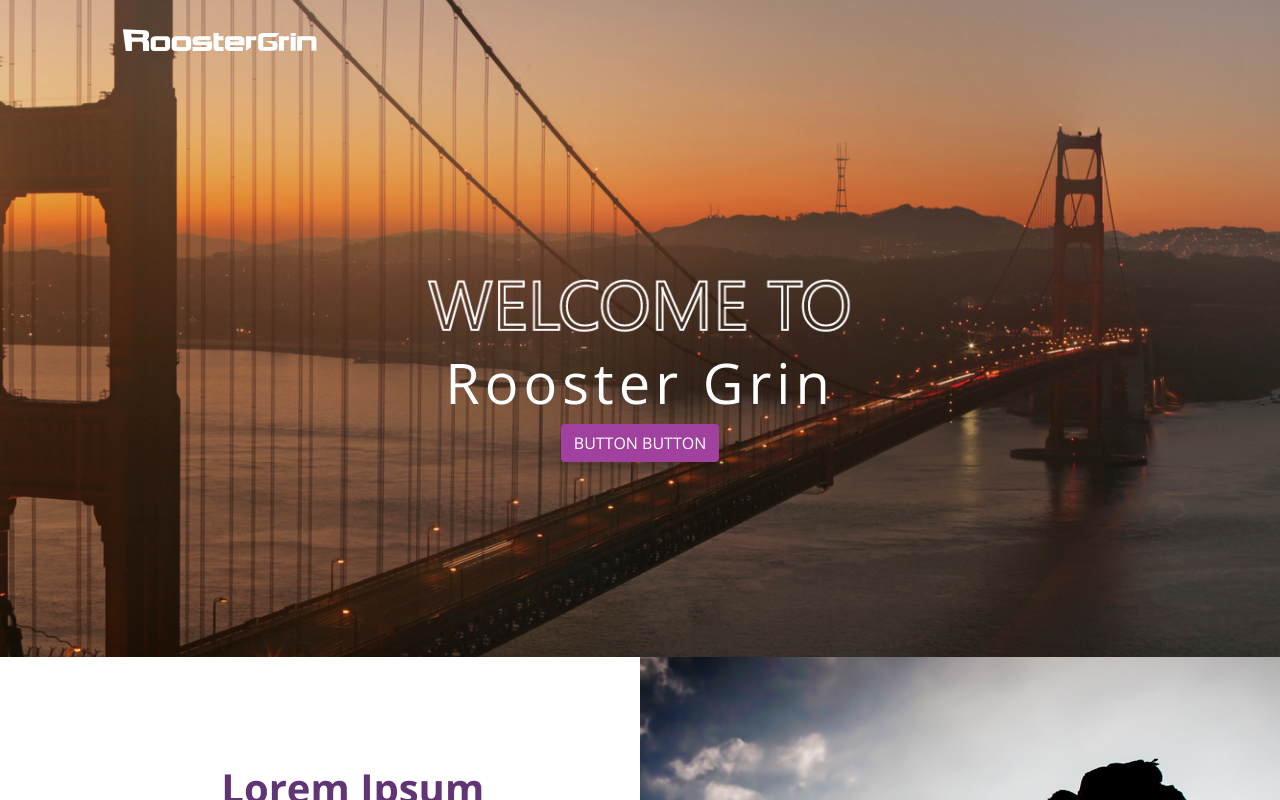
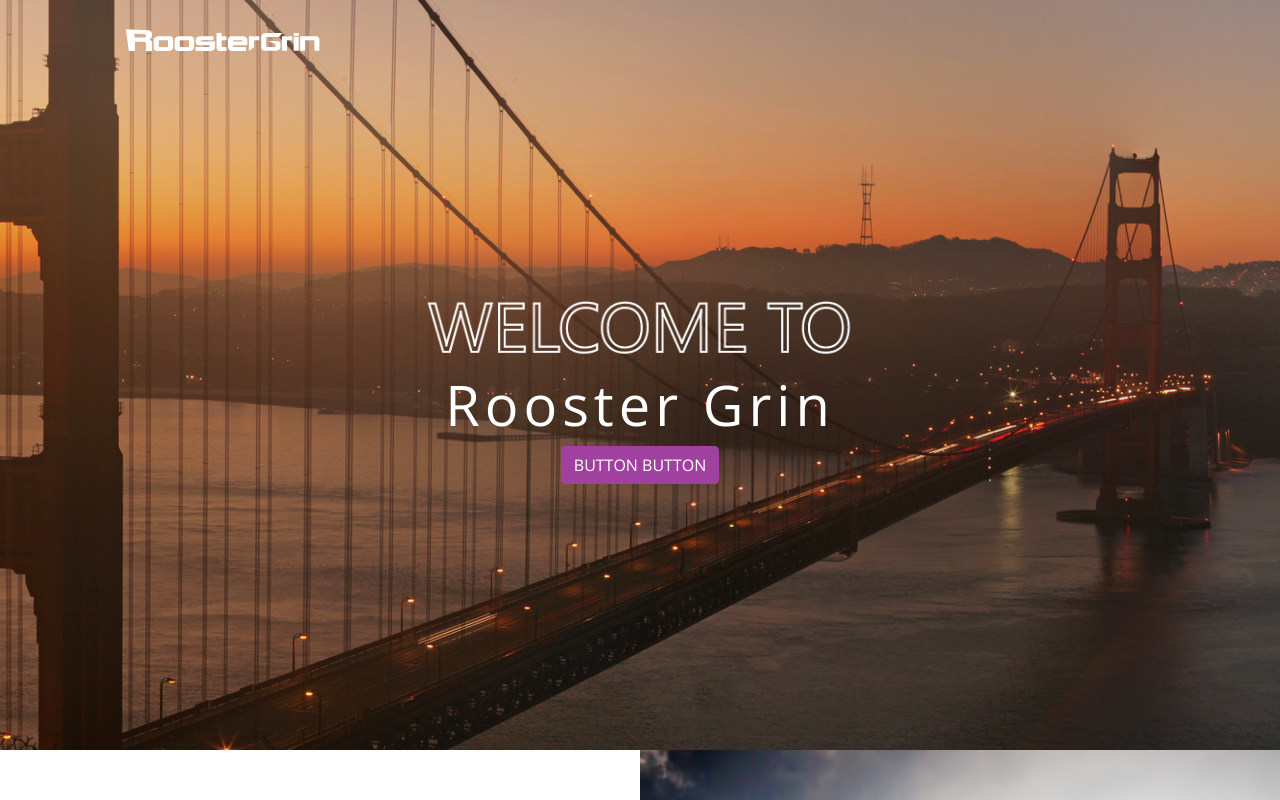
Before and after one commit to awstin17/rg-challenge, a Vue app: page / in a window 1280 px wide. Shown: the top 800 px of the page. Built offline with nearby package versions, Linux system fonts and the light colour scheme; the HTML template or start-up script is replaced by a standard one.

Commit message:
finished header code cleanup. Added custom theming stylesheet

```diff
--- a/src/App.vue
+++ b/src/App.vue
@@ -40,7 +40,7 @@ export default class App extends Vue {}
   font-family: "Open Sans", Helvetica, Arial, sans-serif;
 }
 
-.parallax-desktop {
+.parallax {
   background-attachment: fixed;
 }
 </style>
--- a/src/components/Header.vue
+++ b/src/components/Header.vue
@@ -1,47 +1,51 @@
 <template>
-  <div id="container" class="pt-4 container-fluid parallax-desktop">
-    <div class="row no-gutters">
+  <div id="hero-container" class="container-fluid parallax d-flex flex-column pt-4">
+    <div class="row">
       <div class="col-4 offset-sm-1">
-        <img style="max-width: 200px; min-width: 150px;" src="../assets/logo-white.svg" />
+        <img id="roostergrin-logo" src="../assets/logo-white.svg" />
       </div>
     </div>
-    <div class="row no-gutters align-items-center" style="height: 600px">
-      <div class="col-12" data-aos="fade" data-aos-duration="1000">
-        <img
-          src="../assets/welcome to@2x.png"
-          width="100%"
-          class="m-auto d-block"
-          style="max-width: 430px"
-        />
-        <h1 style="letter-spacing: 5px;" class="text-center text-white">Rooster Grin</h1>
-        <button
-          style="background-color: #a041a0"
-          class="btn d-block m-auto text-white"
-        >BUTTON BUTTON</button>
+    <div class="row m-auto">
+      <div class="col-12 mb-5" data-aos="fade" data-aos-duration="500">
+        <!-- Welcome to text is image to achieve no fill font. SVG tag difficult to manipulate -->
+        <img id="welcometo-image" src="../assets/welcome to.png" width="100%" class="m-auto" />
+        <h1 id="company-title" class="text-center text-white">Rooster Grin</h1>
+        <button class="btn btn-primary d-block m-auto text-white">BUTTON BUTTON</button>
       </div>
     </div>
   </div>
 </template>
 
 <script lang="ts">
-import { Component, Prop, Vue } from "vue-property-decorator";
+import { Component, Vue } from "vue-property-decorator";
 
 @Component
-export default class Header extends Vue {
-  @Prop() private msg!: string;
-}
+export default class Header extends Vue {}
 </script>
 
-<!-- Add "scoped" attribute to limit CSS to this component only -->
 <style scoped lang="scss">
-#container {
+#hero-container {
   background-image: url("../assets/hero.jpg");
   background-size: cover;
   background-position: 50% 50%;
+  min-height: 750px;
+}
+
+#roostergrin-logo {
+  max-width: 200px;
+  min-width: 150px;
+}
+
+#welcometo-image {
+  max-width: 430px;
+}
+
+#company-title {
+  letter-spacing: 5px;
 }
 
 @media (min-width: 576px) {
-  h1 {
+  #company-title {
     font-size: 3.5rem;
   }
 }
--- a/src/components/Third-Section.vue
+++ b/src/components/Third-Section.vue
@@ -68,11 +68,10 @@
 
 <script lang="ts">
 import { Component, Prop, Vue } from "vue-property-decorator";
+import Icon from "./icon.vue";
 
 @Component
-export default class ThirdSection extends Vue {
-  @Prop() private icon!: string;
-}
+export default class ThirdSection extends Vue {}
 </script>
 
 <!-- Add "scoped" attribute to limit CSS to this component only -->
--- /dev/null
+++ b/src/custom.scss
@@ -0,0 +1,3 @@
+$purple: #a041a0;
+
+$primary: $purple;
--- a/src/main.ts
+++ b/src/main.ts
@@ -2,7 +2,8 @@ import Vue from "vue"
 import App from "./App.vue"
 import "./registerServiceWorker"
 import "bootstrap"
-import "bootstrap/dist/css/bootstrap.min.css"
+// import "bootstrap/dist/css/bootstrap.min.css"
+import "./styles.scss"
 import { library } from "@fortawesome/fontawesome-svg-core"
 import {
   faUserSecret,
--- /dev/null
+++ b/src/styles.scss
@@ -0,0 +1,2 @@
+@import "custom";
+@import "~bootstrap/scss/bootstrap";
```
Also changed, not shown: src/assets/welcome to.png, src/assets/welcome to@2x.png (deleted).
